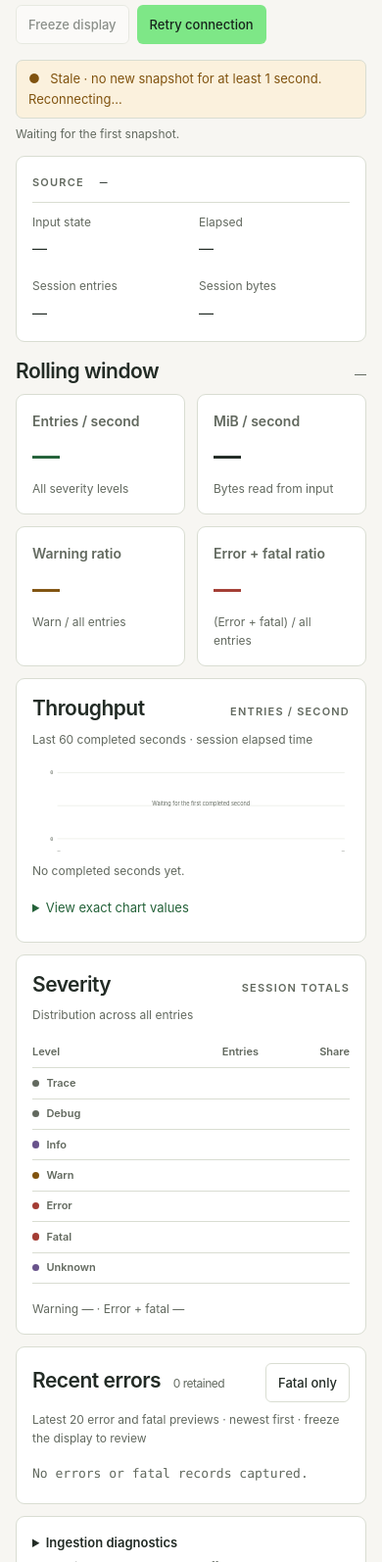
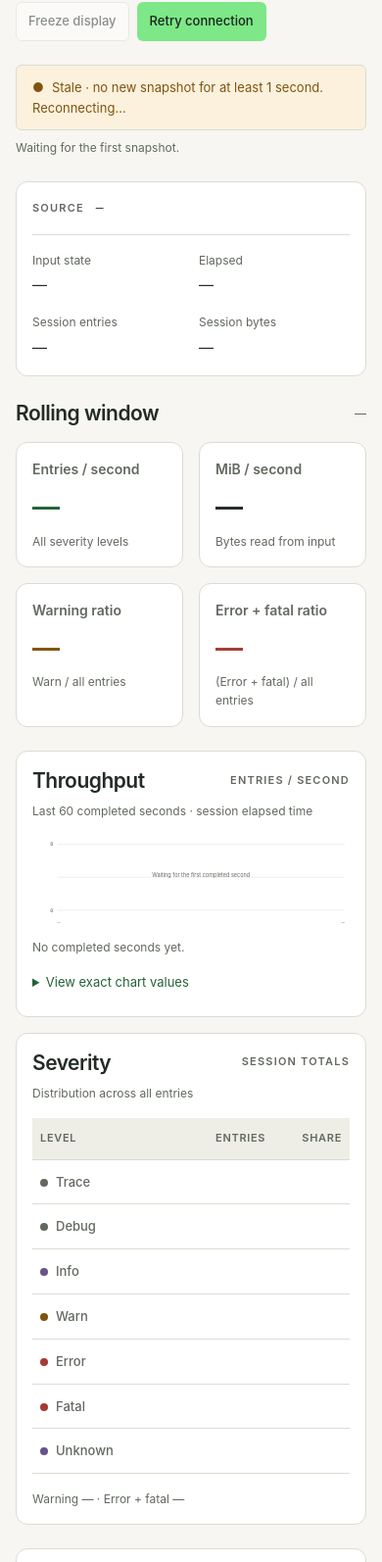
Before and after one commit to ding-labs/tell-tail, a plain HTML site: page web/index.html in a window 390 px wide. Shown: the part 159-1753 px from the top of the page at 98% size. Drawn offline with Linux system fonts and the light colour scheme; no server answers.

Commit message:
Standardize dashboard panel spacing and responsive tables

```diff
--- a/web/dashboard.css
+++ b/web/dashboard.css
@@ -20,6 +20,7 @@
   --ding-on-brand: #17251c;
   --ding-action-hover: color-mix(in srgb, var(--ding-action), #17251c 8%);
   --ding-radius-control: 6px;
+  --ding-radius-panel: 12px;
   --ding-font: -apple-system, BlinkMacSystemFont, "Segoe UI", sans-serif;
   --ding-mono: "SFMono-Regular", Consolas, "Liberation Mono", monospace;
   font-family: var(--ding-font);
@@ -40,47 +41,48 @@ button.primary { border-color: transparent; background: var(--ding-action); colo
 button.primary:enabled:hover { background: var(--ding-action-hover); }
 :focus-visible { outline: 2px solid var(--ding-brand); outline-offset: 3px; }
 [hidden] { display: none !important; }
-.shell { max-width: 1360px; margin: auto; padding: 0 2rem; }
-.masthead { display: flex; align-items: center; justify-content: space-between; border-bottom: 1px solid var(--ding-border); height: 64px; gap: 1rem; }
-.brand { display: inline-flex; align-items: center; gap: .8rem; color: var(--ding-text); font: 650 26px/1 var(--ding-font); text-decoration: none; letter-spacing: -.8px; }
-.brand-mark { display: block; flex: none; width: 40px; height: 32px; background: var(--ding-logo-bg); border-radius: 5px; }
+.shell { max-width: 1360px; margin: auto; padding: 0 32px; }
+.masthead { display: flex; align-items: center; justify-content: space-between; border-bottom: 1px solid var(--ding-border); height: 64px; gap: 16px; }
+.brand { display: inline-flex; align-items: center; gap: 12px; color: var(--ding-text); font: 650 26px/1 var(--ding-font); text-decoration: none; letter-spacing: -.8px; }
+.brand-mark { display: block; flex: none; width: 40px; height: 32px; background: var(--ding-logo-bg); border-radius: var(--ding-radius-control); }
 .local-label, .label, .eyebrow { color: var(--ding-muted); font-size: 11px; font-weight: 600; letter-spacing: 1.2px; }
-.local-label span { color: var(--ding-muted); margin: 0 .7rem; }
-main { padding: 1.25rem 0 1rem; }
-.heading, .section-heading { display: flex; align-items: center; justify-content: space-between; gap: 1rem; }
-.eyebrow { margin: 0 0 .35rem; color: var(--ding-brand); }
+.local-label span { color: var(--ding-muted); margin: 0 8px; }
+main { padding: 32px 0 24px; }
+.heading, .section-heading { display: flex; justify-content: space-between; gap: 16px; flex-wrap: wrap; }
+.heading { align-items: flex-start; margin-bottom: 24px; }
+.section-heading { align-items: center; }
+.eyebrow { margin: 0 0 8px; color: var(--ding-brand); }
 h1 { font-size: 29px; line-height: 1.25; font-weight: 600; letter-spacing: -.8px; margin: 0; }
 h2 { font-size: 21px; line-height: 1.3; font-weight: 600; letter-spacing: -.5px; margin: 0; }
 h3 { font-size: 14px; line-height: 1.5; font-weight: 600; margin: 0; color: var(--ding-muted); }
 p { line-height: 1.6; }
-.controls { display: flex; gap: .5rem; flex-wrap: wrap; }
-.connection { color: var(--ding-muted); margin-top: 1rem; padding: .5rem .75rem; background: var(--ding-subtle); border: 1px solid var(--ding-border); border-radius: 7px; font-size: 13px; line-height: 1.6; }
-.connection::before { content: "●"; padding-right: .65rem; }
+.controls { display: flex; align-items: center; gap: 8px; flex-wrap: wrap; }
+.connection { color: var(--ding-muted); padding: 12px 16px; background: var(--ding-subtle); border: 1px solid var(--ding-border); border-radius: var(--ding-radius-control); font-size: 13px; line-height: 1.6; }
+.connection::before { content: "●"; padding-right: 8px; }
 .connection[data-tone="live"] { color: var(--ding-violet); border-color: var(--ding-border); background: var(--ding-violet-soft); }
 .connection[data-tone="warning"] { color: var(--ding-attention); border-color: var(--ding-border); background: var(--ding-attention-soft); }
 .connection[data-tone="error"] { color: var(--ding-incident); border-color: var(--ding-border); background: var(--ding-incident-soft); }
-.display-note { font-size: 12px; color: var(--ding-muted); margin: .4rem 0 .75rem; min-height: 1.2rem; }
-.source-panel { border: 1px solid var(--ding-border); border-radius: 9px; background: var(--ding-surface); padding: .85rem 1rem; }
-.source { display: flex; align-items: baseline; gap: 1rem; }
-#source { font: 13px/1.6 var(--ding-mono); overflow-wrap: anywhere; min-width: 0; }
+.display-note { font-size: 12px; color: var(--ding-muted); margin: 8px 0 24px; min-height: 20px; }
+.source-panel, .metric, .panel { min-width: 0; border: 1px solid var(--ding-border); border-radius: var(--ding-radius-panel); background: var(--ding-surface); padding: 24px; }
+.source { display: flex; align-items: baseline; gap: 12px; }
+#source { flex: 1; font: 13px/1.6 var(--ding-mono); overflow-wrap: anywhere; min-width: 0; }
 dl { margin: 0; }
-.session-meta { display: grid; grid-template-columns: 1fr 1fr 1.2fr 1.2fr; gap: 1rem; border-top: 1px solid var(--ding-border); padding-top: .6rem; margin-top: .6rem; }
+.session-meta { display: grid; grid-template-columns: 1fr 1fr 1.2fr 1.2fr; gap: 24px; border-top: 1px solid var(--ding-border); padding-top: 16px; margin-top: 16px; }
+.session-meta > div, .diagnostic-grid > div { min-width: 0; }
 dt { color: var(--ding-muted); font-size: 12px; }
-dd { font-size: 15px; margin: .4rem 0 0; font-variant-numeric: tabular-nums; overflow-wrap: anywhere; }
-.section-heading { margin: 1rem 0 .6rem; }
+dd { font-size: 15px; margin: 4px 0 0; font-variant-numeric: tabular-nums; overflow-wrap: anywhere; }
+.section-heading { margin: 24px 0 16px; }
 .section-heading p { color: var(--ding-muted); margin: 0; font-size: 12px; text-align: right; }
-.metrics-grid { display: grid; grid-template-columns: repeat(4, minmax(0, 1fr)); gap: .75rem; }
-.metric { border: 1px solid var(--ding-border); background: var(--ding-surface); border-radius: 9px; padding: .85rem 1rem; min-width: 0; }
-.metric-value { font-size: 32px; line-height: 1.2; font-weight: 600; letter-spacing: -1px; margin: .6rem 0 .4rem; font-variant-numeric: tabular-nums; overflow-wrap: anywhere; }
+.metrics-grid { display: grid; grid-template-columns: repeat(4, minmax(0, 1fr)); gap: 16px; }
+.metric-value { font-size: 32px; line-height: 1.2; font-weight: 600; letter-spacing: -1px; margin: 12px 0 8px; font-variant-numeric: tabular-nums; overflow-wrap: anywhere; }
 .accent { color: var(--ding-brand); }
 #warning-ratio { color: var(--ding-attention); }
 #error-ratio { color: var(--ding-incident); }
 .metric > p:last-child, .subtle, figcaption { color: var(--ding-muted); font-size: 12px; margin: 0; }
-.detail-grid { display: grid; grid-template-columns: minmax(0, 1.8fr) minmax(0, 1fr); gap: .75rem; margin: .75rem 0; }
-.panel { min-width: 0; border: 1px solid var(--ding-border); border-radius: 9px; background: var(--ding-surface); padding: .85rem 1rem; }
-.panel .section-heading { margin: 0 0 .5rem; }
+.detail-grid { display: grid; grid-template-columns: minmax(0, 1.8fr) minmax(0, 1fr); gap: 24px; margin: 24px 0; }
+.panel .section-heading { margin: 0 0 8px; }
 .panel .section-heading .label { font-size: 11px; text-align: right; }
-figure { margin: 1rem 0 0; }
+figure { margin: 16px 0 0; }
 #chart { display: block; width: 100%; overflow: visible; }
 .chart-surface { position: relative; }
 /* The viewport stays fixed while the rasterized SVG plot scrolls inside it. */
@@ -93,36 +95,61 @@ figure { margin: 1rem 0 0; }
 .chart-area { fill: var(--ding-brand); fill-opacity: .08; }
 .chart-line { stroke: var(--ding-brand); stroke-width: 2; fill: none; stroke-linejoin: round; }
 .chart-dots { fill: var(--ding-brand); }
-figcaption { margin: .25rem 0 .6rem; }
+figcaption { margin: 8px 0 0; }
+.chart-data { margin-top: 8px; }
 summary { cursor: pointer; font-size: 13px; line-height: 1.6; }
 .chart-data summary { width: fit-content; padding: 8px 0; color: var(--ding-brand); border-radius: var(--ding-radius-control); }
-.table-scroll { max-height: 240px; overflow: auto; margin-top: .7rem; }
+.table-scroll { max-height: 240px; overflow: auto; margin-top: 12px; }
 table { width: 100%; border-collapse: collapse; font-size: 13px; font-variant-numeric: tabular-nums; }
-th { text-align: left; color: var(--ding-muted); font-size: 11px; font-weight: 600; }
-td, th { padding: .4rem 0; border-bottom: 1px solid var(--ding-border); overflow-wrap: anywhere; }
+th { text-align: left; color: var(--ding-muted); }
+thead th { background: var(--ding-subtle); font-size: 11px; font-weight: 600; letter-spacing: .7px; text-transform: uppercase; }
+td, th { padding: 12px; border-bottom: 1px solid var(--ding-border); overflow-wrap: anywhere; }
 td:last-child, th:last-child { text-align: right; }
-.severity-table { margin: .85rem 0 1rem; table-layout: fixed; }
-.severity-table th:nth-child(1) { width: 22%; }
-.severity-table th:nth-child(2) { width: 53%; text-align: right; padding-right: .75rem; }
-.severity-table td:nth-child(2) { text-align: right; padding-right: .75rem; }
-.severity-name { text-transform: capitalize; }
-.severity-mark { display: inline-block; width: .45rem; height: .45rem; border-radius: 50%; background: var(--ding-violet); margin-right: .45rem; }
+.severity-table { margin: 16px 0; table-layout: fixed; }
+.severity-table th:nth-child(1) { width: 34%; }
+.severity-table th:nth-child(2) { width: 42%; text-align: right; }
+.severity-table td:nth-child(2) { text-align: right; }
+.severity-name { font-size: 13px; font-weight: 500; text-transform: capitalize; }
+tbody tr:hover { background: var(--ding-subtle); }
+.severity-mark { display: inline-block; width: 8px; height: 8px; border-radius: 50%; background: var(--ding-violet); margin-right: 8px; }
 .level-trace { background: var(--ding-muted); } .level-debug { background: var(--ding-muted); } .level-info { background: var(--ding-violet); } .level-warn { background: var(--ding-attention); } .level-error { background: var(--ding-incident); } .level-fatal { background: var(--ding-incident); }
-.diagnostics summary { font-weight: 600; }
-.recent-panel { margin: .75rem 0; }
-.recent-panel h2 .subtle { margin-left: .5rem; font-weight: 400; white-space: nowrap; }
+.diagnostics { padding: 0; }
+.diagnostics summary { padding: 16px 24px; font-weight: 600; }
+.diagnostics[open] summary { border-bottom: 1px solid var(--ding-border); }
+.diagnostics > .subtle { padding: 0 24px 24px; }
+.recent-panel { margin: 24px 0; }
+.recent-panel h2 { display: flex; align-items: baseline; gap: 8px; flex-wrap: wrap; }
+.recent-panel h2 .subtle { font-weight: 400; white-space: nowrap; }
 .recent-panel button { flex: none; }
-.recent-empty { color: var(--ding-muted); font: 13px/1.6 var(--ding-mono); margin: 1rem 0 .25rem; }
-.recent-errors { list-style: none; margin: .75rem 0 0; padding: 0; max-height: 280px; overflow: auto; scrollbar-gutter: stable; }
-.recent-errors li { padding: .6rem 0; border-top: 1px solid var(--ding-border); }
-.recent-meta { display: flex; align-items: baseline; gap: .75rem; color: var(--ding-muted); font-size: 12px; font-variant-numeric: tabular-nums; }
+.recent-empty { color: var(--ding-muted); font: 13px/1.6 var(--ding-mono); margin: 16px 0 0; }
+.recent-errors { list-style: none; margin: 16px 0 0; padding: 0; max-height: 280px; overflow: auto; scrollbar-gutter: stable; }
+.recent-errors li { padding: 16px 0; border-top: 1px solid var(--ding-border); }
+.recent-meta { display: flex; align-items: baseline; gap: 12px; color: var(--ding-muted); font-size: 12px; font-variant-numeric: tabular-nums; }
 .recent-level { font-size: 11px; font-weight: 600; text-transform: uppercase; }
 .recent-error { color: var(--ding-incident); }
 .recent-fatal { color: var(--ding-incident); }
-.recent-errors pre { margin: .4rem 0 0; font: 13px/1.6 var(--ding-mono); white-space: pre-wrap; overflow-wrap: anywhere; }
-.diagnostics summary span { font-weight: 400; color: var(--ding-muted); margin-left: .8rem; font-size: 12px; }
-.diagnostic-grid { display: grid; grid-template-columns: repeat(4, minmax(0, 1fr)); gap: 1.5rem; padding: 1.5rem 0; }
-footer { display: flex; justify-content: space-between; gap: 1rem; padding: 0 0 2rem; color: var(--ding-muted); font-size: 12px; line-height: 1.5; }
-@media (min-width: 1000px) { .chart-panel { display: flex; flex-direction: column; } .chart-panel figure { margin-top: auto; } }
-@media (max-width: 1000px) { .shell { padding: 0 1.5rem; } .detail-grid { grid-template-columns: 1fr; } .metrics-grid { grid-template-columns: repeat(2, minmax(0, 1fr)); } .diagnostic-grid { grid-template-columns: repeat(2, minmax(0, 1fr)); } }
-@media (max-width: 560px) { .shell { padding: 0 1rem; } .masthead { height: 70px; } .local-label { font-size: 10px; letter-spacing: .8px; } main { padding-top: 1.5rem; } .heading { align-items: flex-start; flex-direction: column; } h1 { font-size: 25px; } .session-meta { grid-template-columns: repeat(2, minmax(0, 1fr)); } .metric, .panel, .source-panel { padding: 1rem; } .metric-value { font-size: 28px; } .section-heading { align-items: baseline; } .section-heading p { max-width: 55%; } .diagnostics summary span { display: block; margin: .25rem 0 0 1rem; } footer { flex-direction: column; gap: .5rem; } }
+.recent-errors pre { margin: 8px 0 0; font: 13px/1.6 var(--ding-mono); white-space: pre-wrap; overflow-wrap: anywhere; }
+.diagnostics summary span { font-weight: 400; color: var(--ding-muted); margin-left: 8px; font-size: 12px; }
+.diagnostic-grid { display: grid; grid-template-columns: repeat(4, minmax(0, 1fr)); gap: 24px; padding: 24px; }
+footer { display: flex; justify-content: space-between; gap: 24px; border-top: 1px solid var(--ding-border); padding: 24px 0 32px; color: var(--ding-muted); font-size: 12px; line-height: 1.5; }
+@media (min-width: 1001px) { .chart-panel { display: flex; flex-direction: column; } .chart-panel figure { margin-top: auto; } }
+@media (max-width: 1000px) { .shell { padding: 0 24px; } .detail-grid { grid-template-columns: 1fr; } .metrics-grid { grid-template-columns: repeat(2, minmax(0, 1fr)); } .diagnostic-grid { grid-template-columns: repeat(2, minmax(0, 1fr)); } }
+@media (max-width: 560px) {
+  .shell { padding: 0 16px; }
+  .local-label { font-size: 10px; letter-spacing: .8px; }
+  main { padding: 24px 0; }
+  .heading { align-items: flex-start; flex-direction: column; }
+  h1 { font-size: 25px; }
+  .session-meta { grid-template-columns: repeat(2, minmax(0, 1fr)); gap: 16px; }
+  .metric, .panel, .source-panel { padding: 16px; }
+  .metric-value { font-size: 28px; }
+  .section-heading p, .panel .section-heading .label { max-width: 100%; text-align: left; }
+  .detail-grid { gap: 16px; }
+  td, th { padding: 12px 8px; }
+  .diagnostics { padding: 0; }
+  .diagnostics summary { padding: 16px; }
+  .diagnostics summary span { display: block; margin: 4px 0 0 16px; }
+  .diagnostic-grid { padding: 16px; gap: 24px 16px; }
+  .diagnostics > .subtle { padding: 0 16px 16px; }
+  footer { flex-direction: column; gap: 8px; }
+}
```
Also changed, not shown: docs/DESIGN.md (+14 -0 lines), docs/WEB-DASHBOARD.md (+4 -0 lines).
